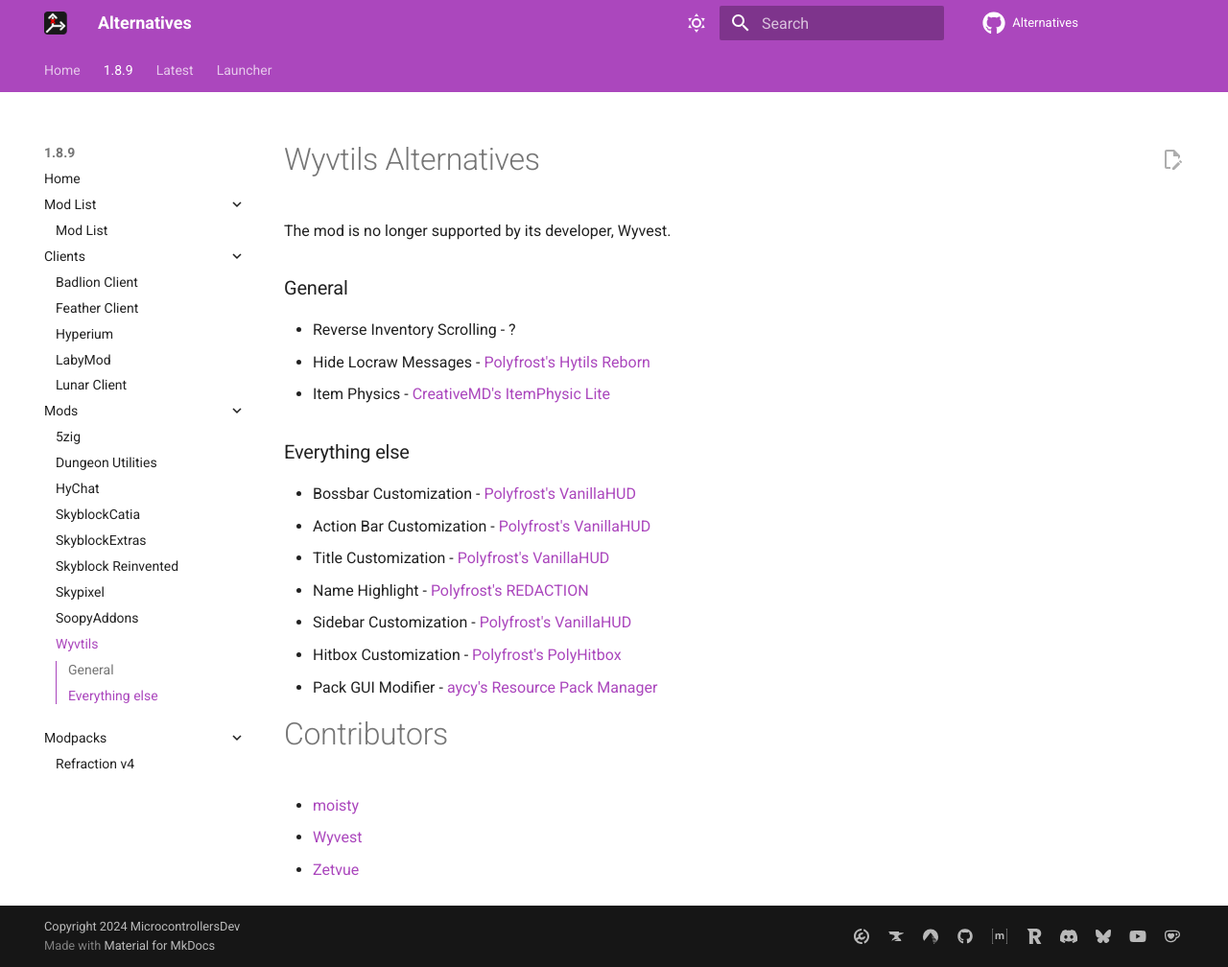
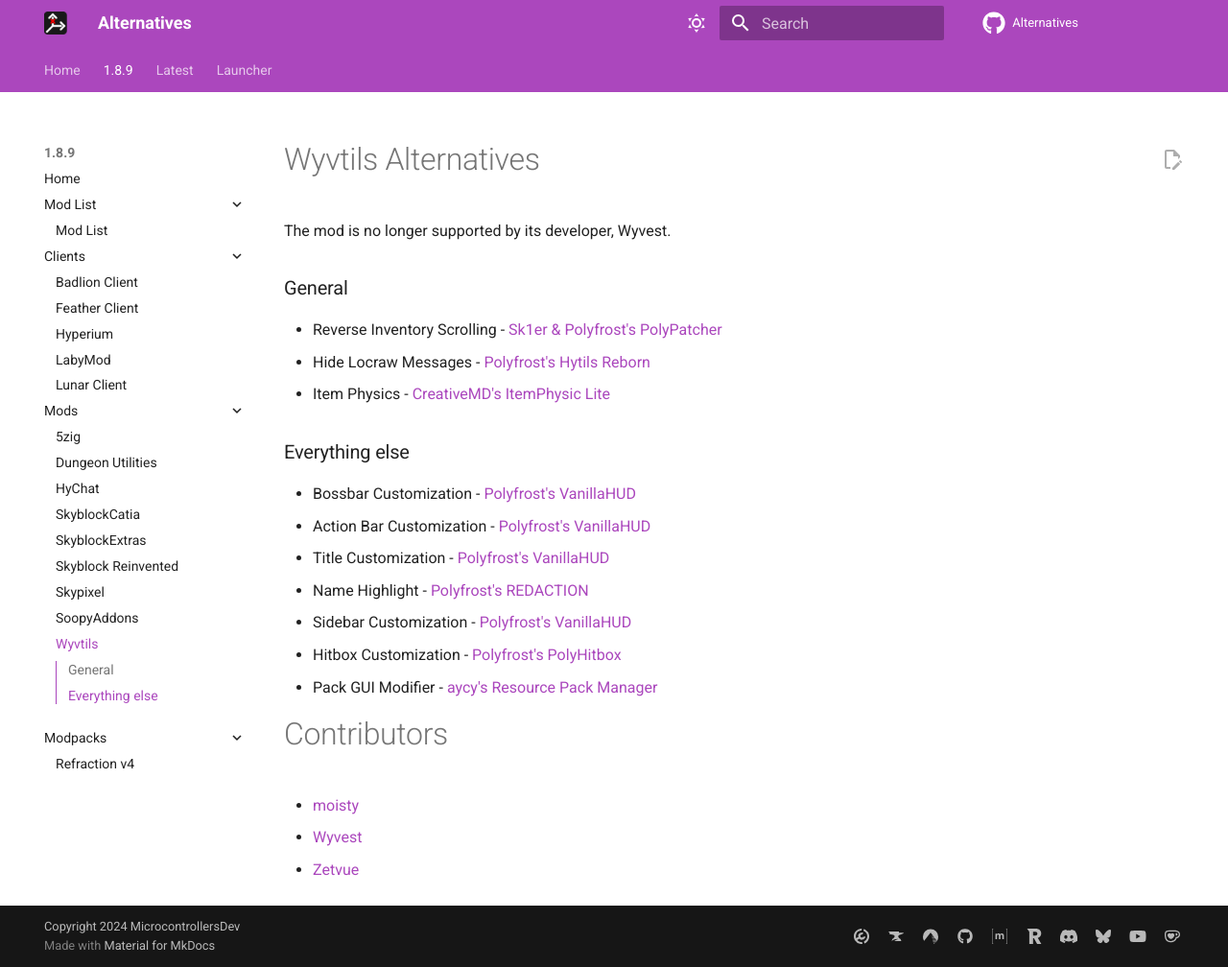
Before and after one commit to MicrocontrollersDev/Alternatives, an MkDocs documentation site: the page built from docs/1.8.9/wyvtils.md, in a window 1280 px wide and 1008 px high. Shown: the whole window at 96% size. Built offline with MkDocs 1.6.1 and Material for MkDocs 9.7.7, drawn with Linux system fonts in a browser that asks for light colours; comment, search, counter and statistics services are not loaded.

Commit message:
i added this feature i am the goat tbh

```diff
--- a/docs/1.8.9/wyvtils.md
+++ b/docs/1.8.9/wyvtils.md
@@ -4,7 +4,7 @@
 
 ### General
 
-* Reverse Inventory Scrolling - ?
+* Reverse Inventory Scrolling - [Sk1er & Polyfrost's PolyPatcher](https://modrinth.com/mod/patcher)
 * Hide Locraw Messages - [Polyfrost's Hytils Reborn](https://modrinth.com/mod/hytils)
 * Item Physics - [CreativeMD's ItemPhysic Lite](https://www.curseforge.com/minecraft/mc-mods/itemphysic-lite/files?version=1.8.9)
 
```
